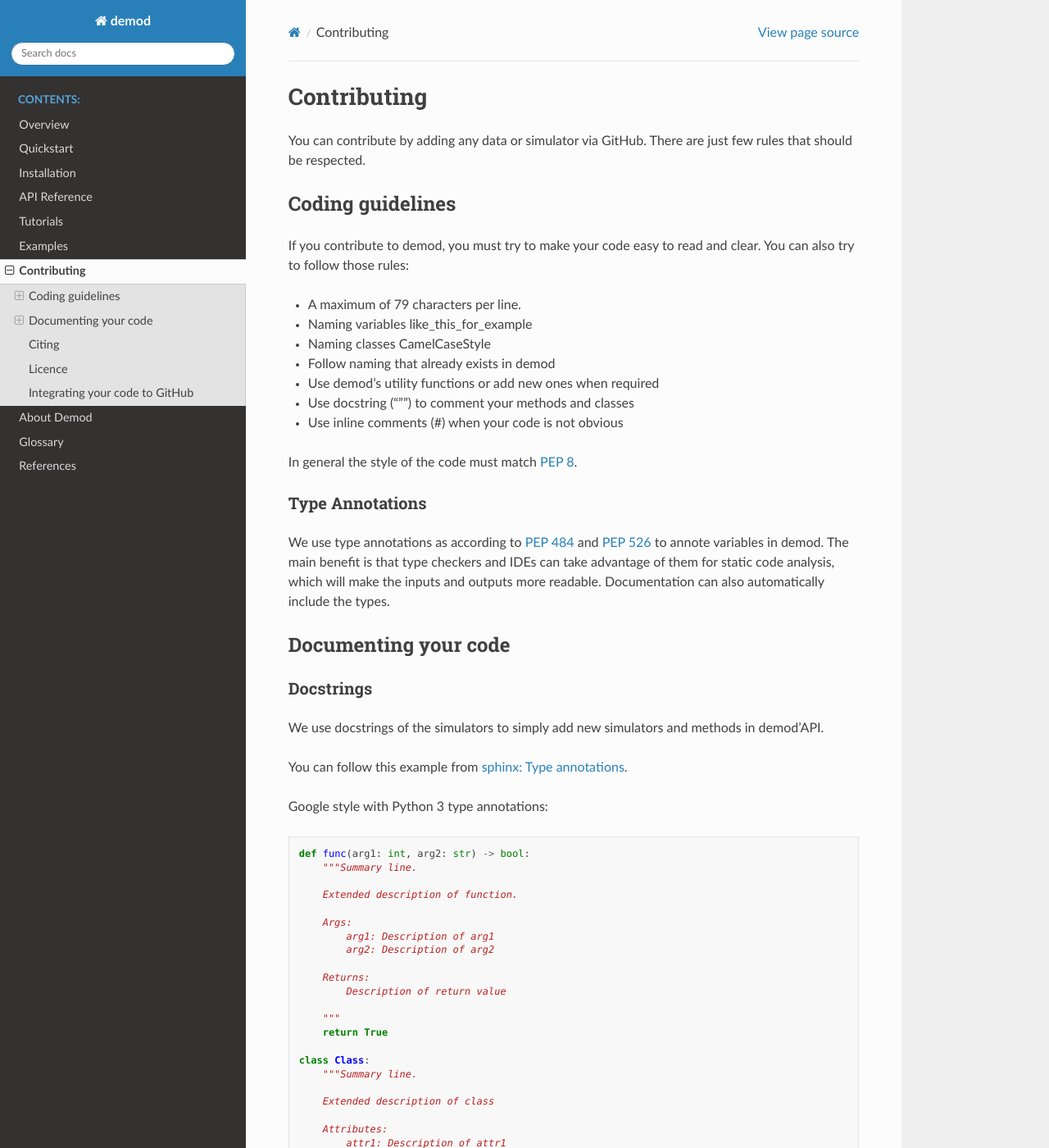
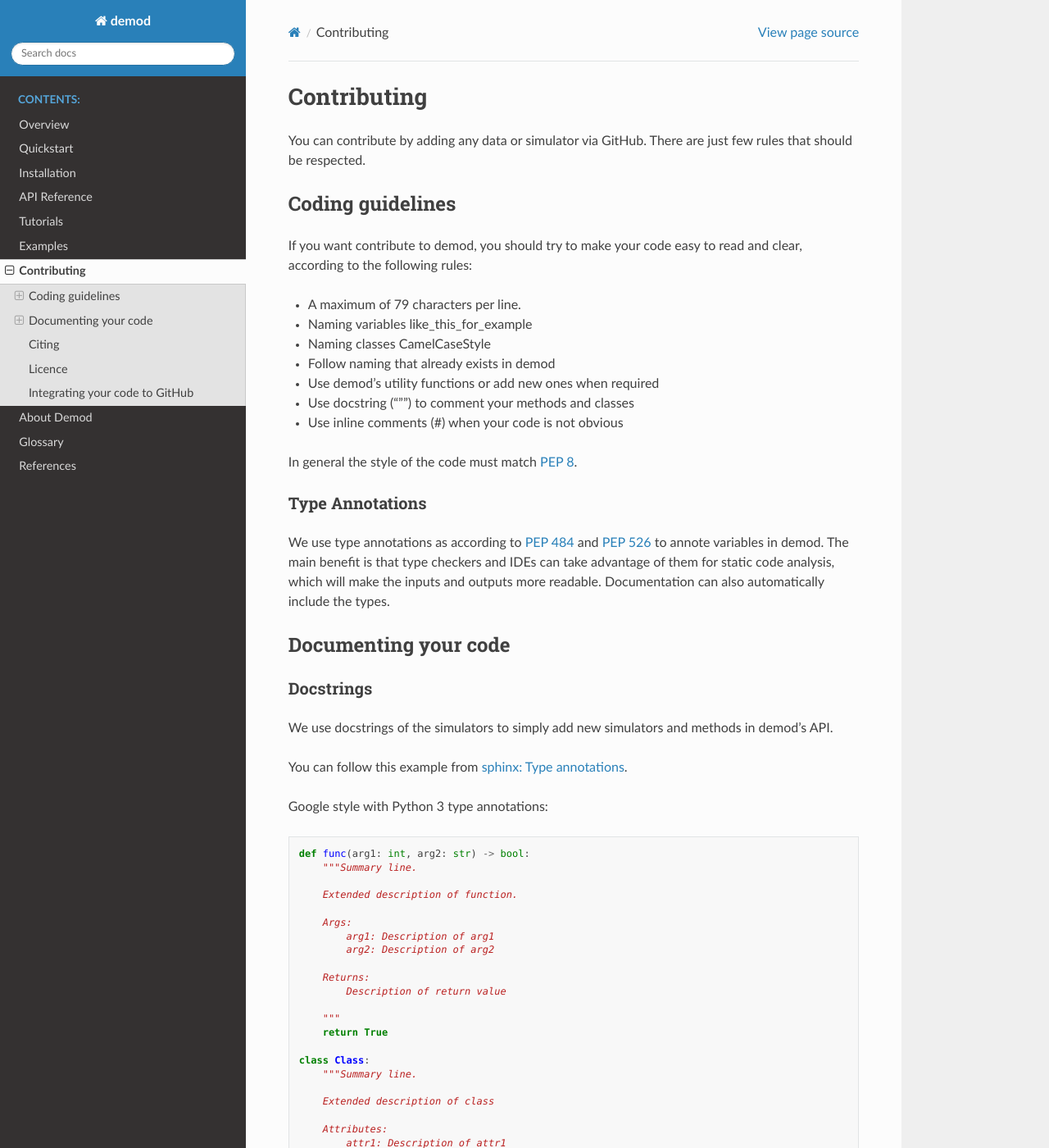
Before and after one commit to epfl-herus/demod, a Sphinx documentation site: the page built from docs/source/contributing/documentation.rst, in a window 1280 px wide and 1400 px high. Shown: the whole window at 82% size. Built offline with Sphinx 7.4.7 and the Read the Docs theme 2.0.0, drawn with Linux system fonts in a browser that asks for light colours; formulas are drawn with MathJax 3.

Commit message:
typos in about and contributing

```diff
--- a/docs/source/about/index.rst
+++ b/docs/source/about/index.rst
@@ -23,8 +23,8 @@ Fundings
 ----------
 
 Demod was developed within the MoMeEnT project
-*"**Mo**deling the sociotechnical **M**ulti-level architecture of the
-**En**ergy system and its **T**ransformation"*,
+"**Mo**deling the sociotechnical **M**ulti-level architecture of the
+**En**ergy system and its **T**ransformation",
 jointly funded by
 `Swiss National Science Foundation (SNSF) <http://www.snf.ch/en/theSNSF/Pages/default.aspx>`_
 and the `Gewrman Research Foundation (DFG) <https://www.dfg.de/en/research_funding/index.html>`_.
--- a/docs/source/contributing/documentation.rst
+++ b/docs/source/contributing/documentation.rst
@@ -11,9 +11,8 @@ Coding guidelines
 -----------------
 
 
-If you contribute to demod, you must try to make your code
-easy to read and clear.
-You can also try to follow those rules:
+If you want contribute to demod, you should try to make your code
+easy to read and clear, according to the following rules:
 
 * A maximum of 79 characters per line.
 * Naming variables like_this_for_example
@@ -54,7 +53,7 @@ Docstrings
 ~~~~~~~~~~
 
 We use docstrings of the simulators to simply add new simulators and methods
-in demod'API.
+in demod's API.
 
 You can follow this example from `sphinx: Type annotations
 <https://www.sphinx-doc.org/en/master/usage/extensions/napoleon.html#type-annotations>`_.
```
